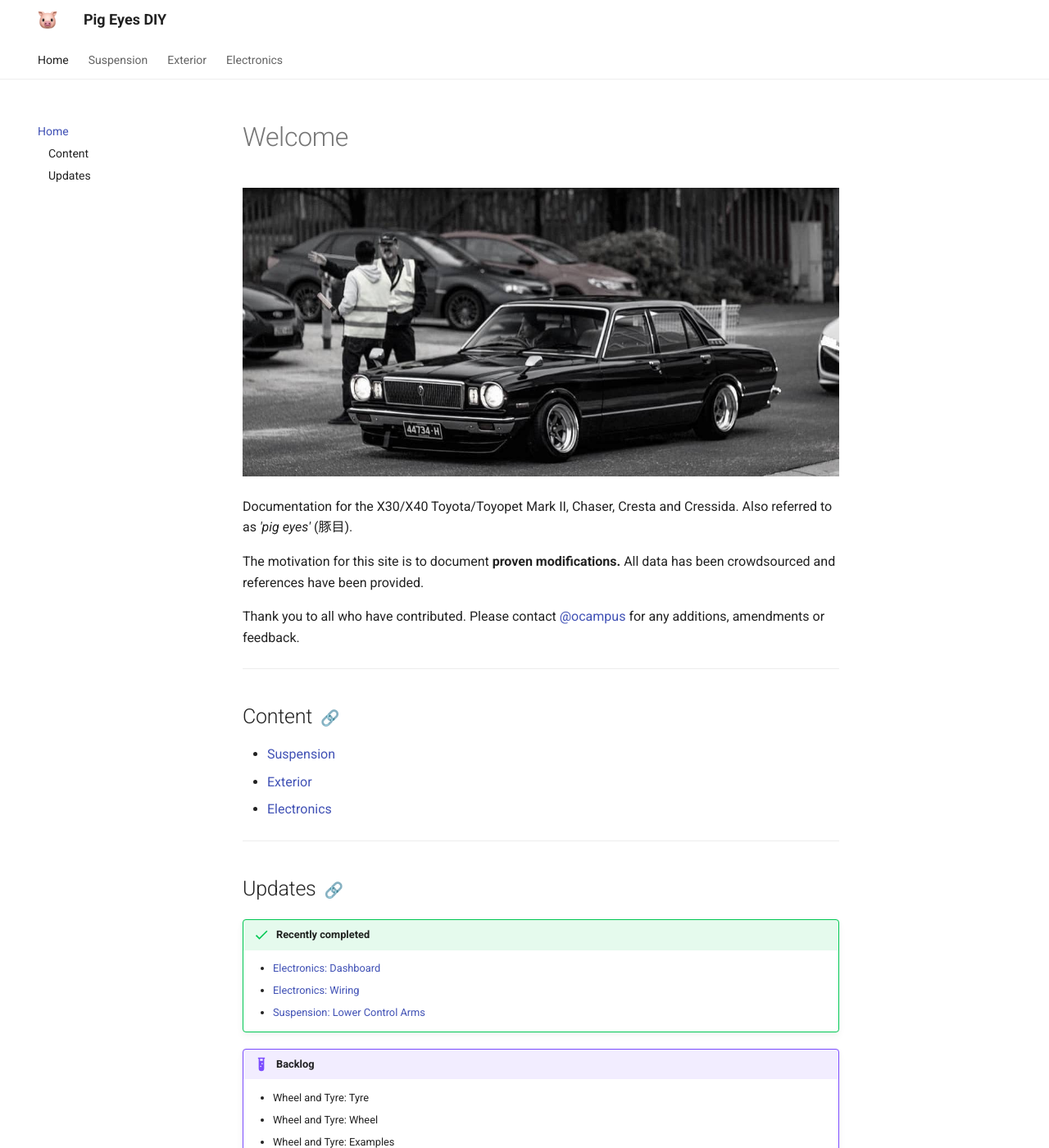
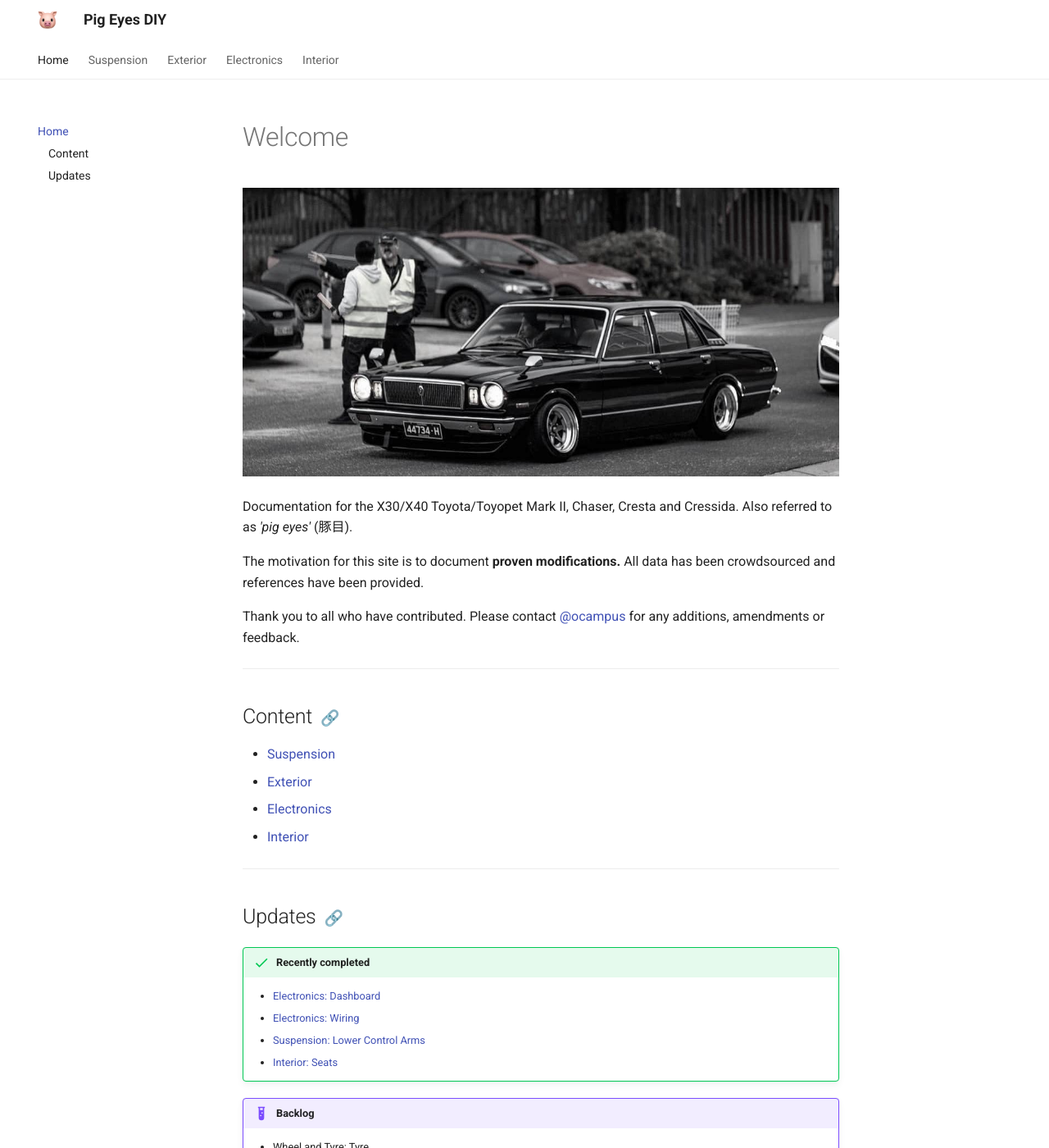
Before and after one commit to ocampco/pig-eyes-diy, an MkDocs documentation site: the page built from docs/index.md, in a window 1280 px wide and 1400 px high. Shown: the whole window at 82% size. Built offline with MkDocs 1.6.1 and Material for MkDocs 9.7.7, drawn with Linux system fonts in a browser that asks for light colours.

Commit message:
Create interior section

```diff
--- a/docs/index.md
+++ b/docs/index.md
@@ -15,6 +15,7 @@ Thank you to all who have contributed. Please contact [@ocampus](https://www.ins
 - [Suspension](./suspension/index.md)
 - [Exterior](./exterior/index.md)
 - [Electronics](./electronics/index.md)
+- [Interior](./interior/index.md)
 
 ---
 
@@ -24,6 +25,7 @@ Thank you to all who have contributed. Please contact [@ocampus](https://www.ins
     - [Electronics: Dashboard](./electronics/dashboard.md)
     - [Electronics: Wiring](./electronics/wiring.md)
     - [Suspension: Lower Control Arms](./suspension/lower-control-arms.md)
+    - [Interior: Seats](./interior/seats.md)
 
 !!! example "Backlog"
     - Wheel and Tyre: Tyre
--- a/mkdocs.yml
+++ b/mkdocs.yml
@@ -44,5 +44,8 @@ nav:
     - ./exterior/index.md
   - Electronics:
     - ./electronics/index.md
-    - 'Dashboard': ./electronics/dashboard.md
-    - 'Wiring': ./electronics/wiring.md
+    - Dashboard: ./electronics/dashboard.md
+    - Wiring: ./electronics/wiring.md
+  - Interior:
+    - ./interior/index.md
+    - Seats: ./interior/seats.md
```
Also changed, not shown: docs/interior/index.md (added, +7 -0 lines), docs/interior/seats.md (added, +7 -0 lines), docs/interior/img/interior-placeholder.jpg (added).
